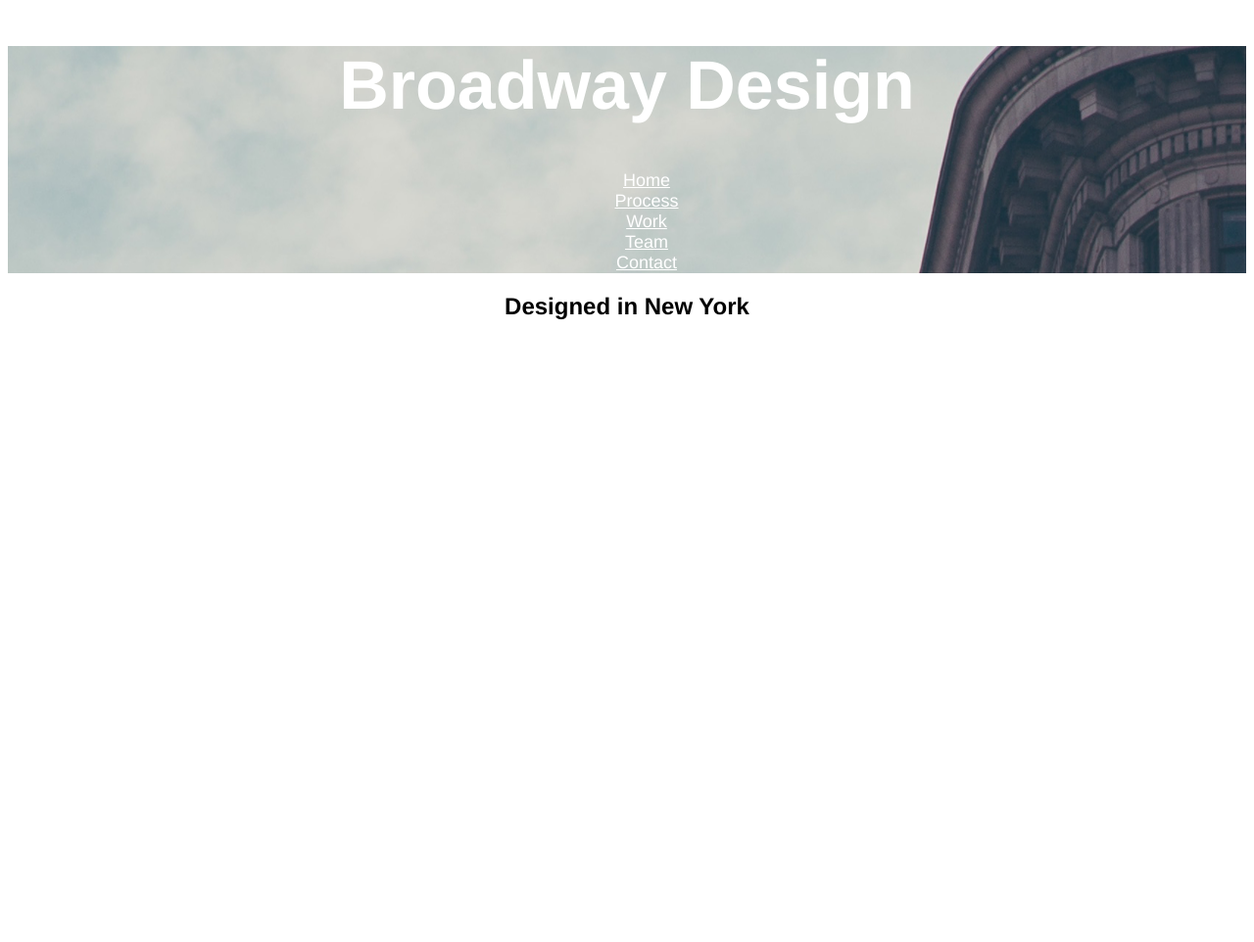
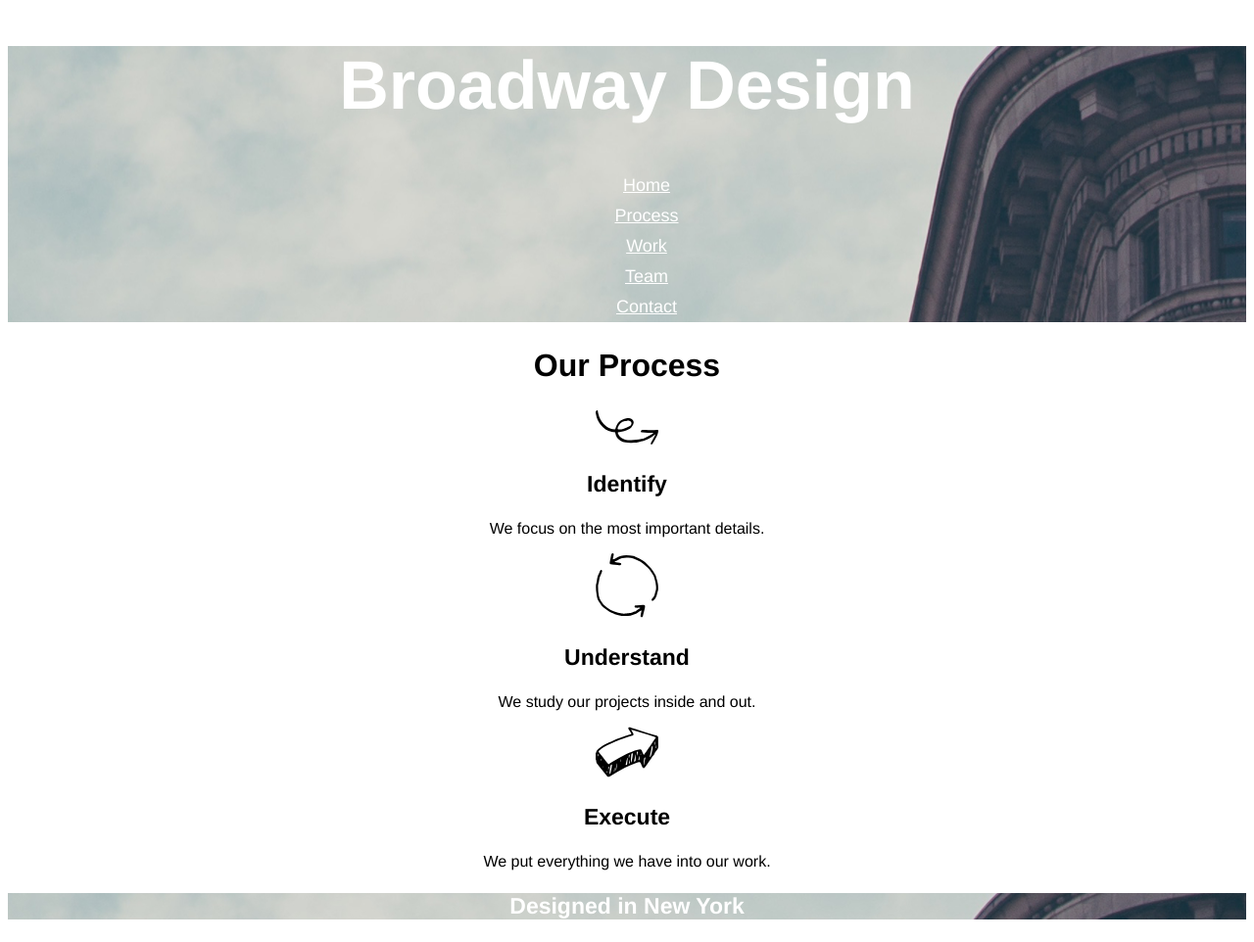
Before and after one commit to trellbot/broadway, a plain HTML site: page index.html in a window 1280 px wide. Shown: the whole page at 98% size. Before the commit the page ends 800 px from the top, so only its background shows below. Drawn offline with Linux system fonts and the light colour scheme.

Commit message:
Add Process section content

```diff
--- a/index.html
+++ b/index.html
@@ -24,11 +24,23 @@
 
     <!-- Process -->
     <div id="process">
+      <h2>Our Process</h2>
 
+      <img src="resources/images/identify.svg" alt="arrow with a loop in it">
+      <h3>Identify</h3>
+      <p>We focus on the most important details.</p>
+
+      <img src="resources/images/understand.svg" alt="two arrows forming a circle">
+      <h3>Understand</h3>
+      <p>We study our projects inside and out.</p>
+
+      <img src="resources/images/execute.svg" alt="drawing of a 3D arrow">
+      <h3>Execute</h3>
+      <p>We put everything we have into our work.</p>
     </div>
 
     <!-- Design division -->
-    <h2>Designed in New York</h2>
+    <h3 class="design">Designed in New York</h3>
 
     <!-- About Broadway: Work, Team, Contact -->
     <div id="work">
--- a/resources/css/style.css
+++ b/resources/css/style.css
@@ -15,8 +15,9 @@ h1 {
 }
 ul {
   list-style: none;
+  line-height: 30px;
 }
-
+/* VoiceOver accessibility fix for ul with style: none */
 ul li::before {
   content: "\200B";
 }
@@ -26,3 +27,20 @@ a {
   font-size: 18px;
   color: white;
 }
+
+/* subheader styles */
+h2, h3 {
+  font-weight: bold;
+}
+h2 {
+  font-size: 32px;
+}
+h3 {
+  font-size: 23px;
+}
+
+/* design division style */
+.design {
+  color: white;
+  background-image: url(../images/the-flatiron-building.png);
+}
```
